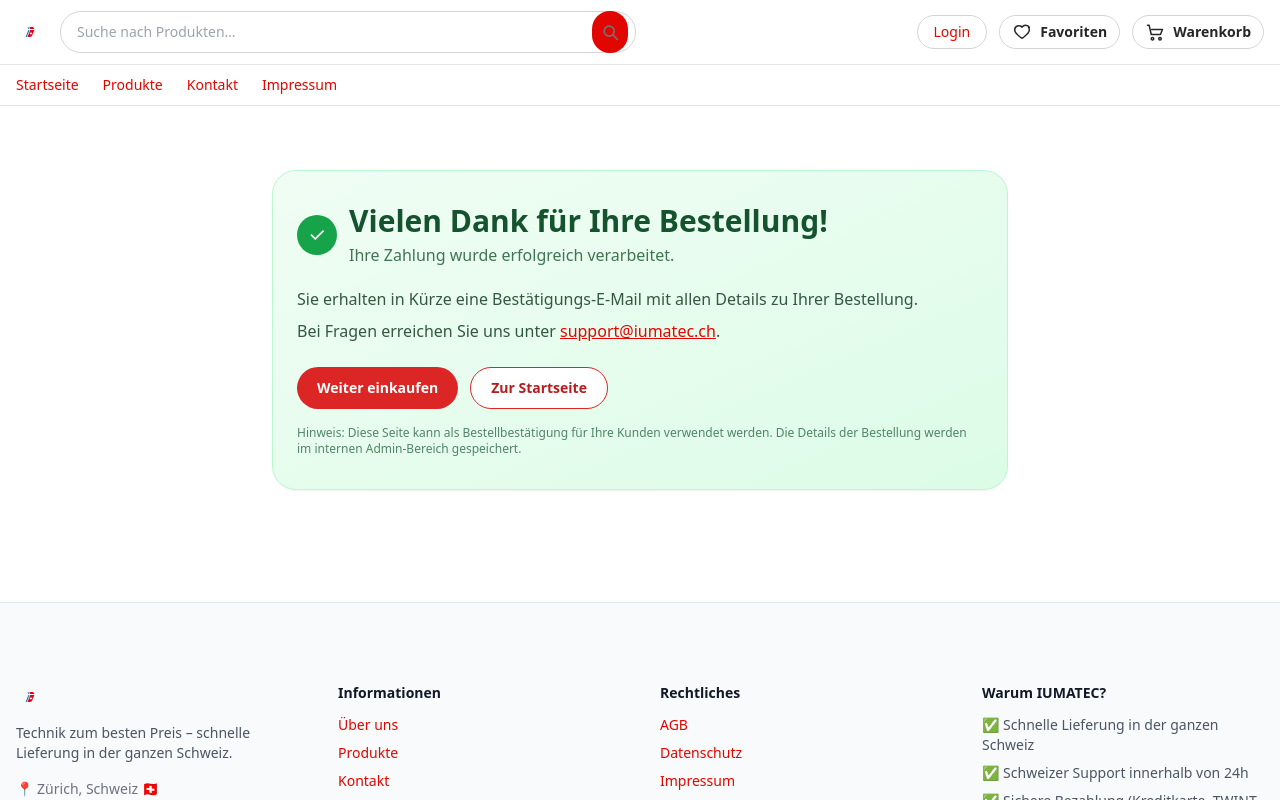
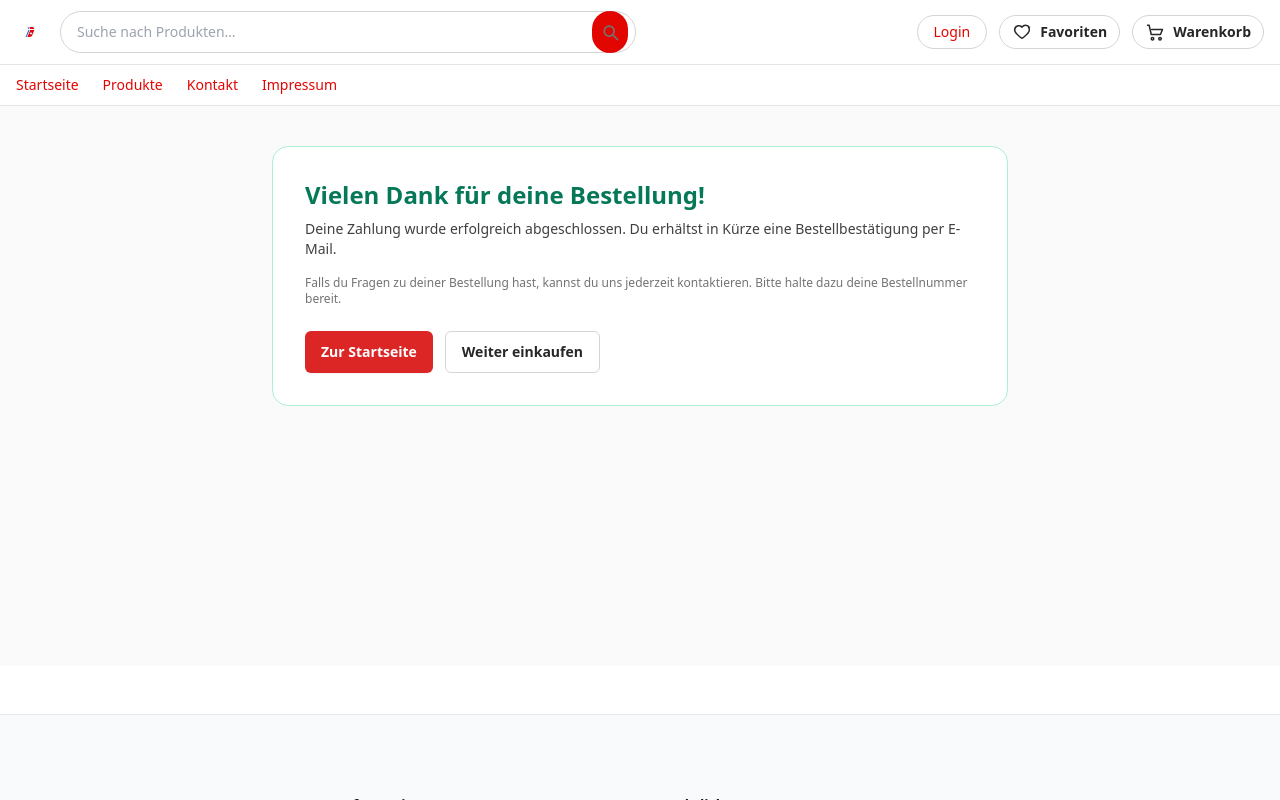
Before and after one commit to celsoneves32/iumatec-site, a Next.js app: page /checkout/success in a window 1280 px wide. Shown: the top 800 px of the page. Built offline with nearby package versions, Linux system fonts and the light colour scheme; no server answers.

Commit message:
Update page.tsx

```diff
--- a/app/checkout/success/page.tsx
+++ b/app/checkout/success/page.tsx
@@ -1,65 +1,38 @@
+// app/checkout/success/page.tsx
 import Link from "next/link";
-
-export const metadata = {
-  title: "Bestellung erfolgreich | IUMATEC",
-  description: "Vielen Dank für Ihre Bestellung bei IUMATEC.",
-};
 
 export default function CheckoutSuccessPage() {
   return (
-    <main className="max-w-3xl mx-auto px-4 py-16">
-      <div className="rounded-3xl border border-green-200 bg-gradient-to-br from-green-50 to-green-100 px-6 py-8 shadow-sm">
-        <div className="flex items-center gap-3">
-          <div className="flex h-10 w-10 items-center justify-center rounded-full bg-green-600 text-white text-xl">
-            ✓
-          </div>
-          <div>
-            <h1 className="text-2xl md:text-3xl font-extrabold text-green-900">
-              Vielen Dank für Ihre Bestellung!
+    <main className="min-h-[70vh] bg-neutral-50">
+      <div className="max-w-3xl mx-auto px-4 py-10">
+        <div className="bg-white border border-emerald-200 rounded-2xl p-8">
+          <h1 className="text-2xl font-semibold text-emerald-700 mb-2">
+            Vielen Dank für deine Bestellung!
           </h1>
-            <p className="mt-1 text-sm md:text-base text-green-900/80">
-              Ihre Zahlung wurde erfolgreich verarbeitet.
+          <p className="text-sm text-neutral-700 mb-4">
+            Deine Zahlung wurde erfolgreich abgeschlossen. Du erhältst in Kürze
+            eine Bestellbestätigung per E-Mail.
           </p>
-          </div>
-        </div>
+          <p className="text-xs text-neutral-500 mb-6">
+            Falls du Fragen zu deiner Bestellung hast, kannst du uns jederzeit
+            kontaktieren. Bitte halte dazu deine Bestellnummer bereit.
+          </p>
 
-        <div className="mt-5 space-y-2 text-sm md:text-base text-green-950/80">
-          <p>
-            Sie erhalten in Kürze eine Bestätigungs-E-Mail mit allen Details zu
-            Ihrer Bestellung.
-          </p>
-          <p>
-            Bei Fragen erreichen Sie uns unter{" "}
-            <a
-              href="mailto:support@iumatec.ch"
-              className="underline font-medium"
+          <div className="flex flex-wrap gap-3">
+            <Link
+              href="/"
+              className="inline-flex items-center justify-center rounded-md bg-red-600 px-4 py-2.5 text-sm font-semibold text-white shadow-sm hover:bg-red-700"
             >
-              support@iumatec.ch
-            </a>
-            .
-          </p>
-        </div>
-
-        <div className="mt-6 flex flex-wrap gap-3">
+              Zur Startseite
+            </Link>
             <Link
               href="/produkte"
-            className="inline-flex items-center rounded-full bg-red-600 px-5 py-2.5 text-sm font-semibold text-white hover:bg-red-700"
+              className="inline-flex items-center justify-center rounded-md border border-neutral-300 px-4 py-2.5 text-sm font-semibold text-neutral-800 hover:bg-neutral-50"
             >
               Weiter einkaufen
             </Link>
-          <Link
-            href="/"
-            className="inline-flex items-center rounded-full border border-red-600 px-5 py-2.5 text-sm font-semibold text-red-700 bg-white hover:bg-red-50"
-          >
-            Zur Startseite
-          </Link>
           </div>
-
-        <p className="mt-4 text-xs text-green-900/70">
-          Hinweis: Diese Seite kann als Bestellbestätigung für Ihre Kunden
-          verwendet werden. Die Details der Bestellung werden im internen
-          Admin-Bereich gespeichert.
-        </p>
+        </div>
       </div>
     </main>
   );
```
Lines whose indentation alone changed are shown as unchanged.
